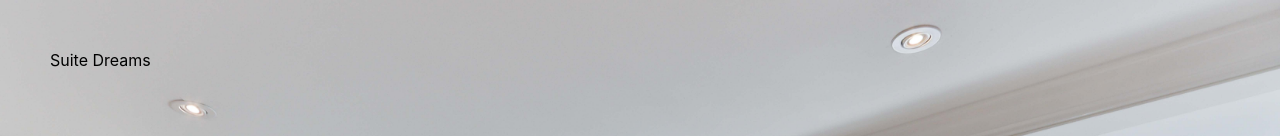
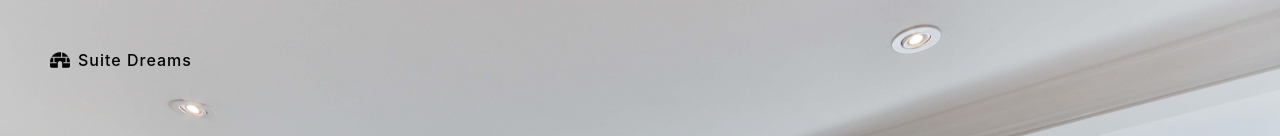
Before and after one commit to alvillaraza/rental, a React (Create React App) app: page / in a window 1280 px wide. Shown: the top 136 px of the page. Built offline with nearby package versions, Linux system fonts and the light colour scheme.

Commit message:
WIP logo styling

```diff
--- a/src/App.css
+++ b/src/App.css
@@ -1,3 +1,13 @@
+.logo {
+  display: flex;
+  align-items: center;
+  gap: 8px;
+}
+.company-name {
+  font-size: 16px;
+  font-weight: 500;
+  letter-spacing: 1px;
+}
 .landing-page {
   background: url('assets/livingroom.jpeg') no-repeat center center fixed;
   max-width: 100%;
@@ -82,7 +92,12 @@
   display: flex;
   align-items: center;
   justify-content: space-around;
-}
-.contact-us .contact-info p {
   font-size: 25px;
 }
+.contact-us .contact-info a {
+  text-decoration: none;
+  color: black;
+}
+.contact-us .contact-info a:hover {
+  text-decoration: underline;
+}
--- a/src/App.less
+++ b/src/App.less
@@ -1,3 +1,15 @@
+.logo {
+  display: flex;
+  align-items: center;
+  gap: 8px;
+}
+
+.company-name {
+  font-size: 16px;
+  font-weight: 500;
+    letter-spacing: 1px;
+}
+
 .landing-page {
   background: url('./assets/livingroom.jpeg') no-repeat center center fixed;
   max-width: 100%;
@@ -9,6 +21,7 @@
     font-size: 70px;
     width: 15ch;
   }
+
 
   button {
     background-color: white;
@@ -55,8 +68,8 @@
     flex-basis: 0;
 
     h1 {
-    font-size: 40px;
-  }
+      font-size: 40px;
+    }
 
     p {
       width: 55%;
@@ -96,9 +109,15 @@
     display: flex;
     align-items: center;
     justify-content: space-around;
+    font-size: 25px;
 
-    p {
-    font-size: 25px;
-  }
+    a {
+      text-decoration: none;
+      color: black
+    }
+
+    a:hover {
+      text-decoration: underline;
+    }
   }
 }
--- a/src/LandingPage.js
+++ b/src/LandingPage.js
@@ -1,9 +1,12 @@
 const LandingPage = () => {
   return (
     <section className='landing-page'>
-      Suite Dreams
+      <div className='logo'>
+      <svg xmlns="http://www.w3.org/2000/svg" width="20" height="20" viewBox="0 0 576 512"><path d="M320 33.8V160H48.5C100.2 82.8 188.1 32 288 32c10.8 0 21.5 .6 32 1.8zM352 160V39.1C424.9 55.7 487.2 99.8 527.5 160H352zM29.9 192H96V320H0c0-46 10.8-89.4 29.9-128zM192 320H128V192H448V320H384v32H576v80c0 26.5-21.5 48-48 48H352V352c0-35.3-28.7-64-64-64s-64 28.7-64 64V480H48c-26.5 0-48-21.5-48-48V352H192V320zm288 0V192h66.1c19.2 38.6 29.9 82 29.9 128H480z"/></svg>
+      <div className='company-name'>Suite Dreams</div>
+      </div>
       <h1>Experience the comfort of home away from home.</h1>
-      <button>Contact Us</button>
+      <a href='#contact-us'><button>Contact Us</button></a>
     </section>
   );
 };
--- a/src/components/ContactUs.js
+++ b/src/components/ContactUs.js
@@ -1,7 +1,10 @@
 const ContactUs = () => {
   return (
     <section className='contact-us'>
-      Suite Dreams
+     <div className='logo'>
+      <svg xmlns="http://www.w3.org/2000/svg" width="20" height="20" viewBox="0 0 576 512"><path d="M320 33.8V160H48.5C100.2 82.8 188.1 32 288 32c10.8 0 21.5 .6 32 1.8zM352 160V39.1C424.9 55.7 487.2 99.8 527.5 160H352zM29.9 192H96V320H0c0-46 10.8-89.4 29.9-128zM192 320H128V192H448V320H384v32H576v80c0 26.5-21.5 48-48 48H352V352c0-35.3-28.7-64-64-64s-64 28.7-64 64V480H48c-26.5 0-48-21.5-48-48V352H192V320zm288 0V192h66.1c19.2 38.6 29.9 82 29.9 128H480z"/></svg>
+      <div className='company-name'>Suite Dreams</div>
+      </div>
       <div className='contact-info'>
         <div className='contacts'>
           <h2>Phone</h2>
@@ -9,7 +12,7 @@ const ContactUs = () => {
         </div>
         <div className='contacts'>
           <h2>Email</h2>
-          <p>email@emai.com</p>
+          <a href="mailto:email@example.com">email@email.com</a>
         </div>
         <div className='contacts'>
           <h2>Stay Connected</h2>
```
